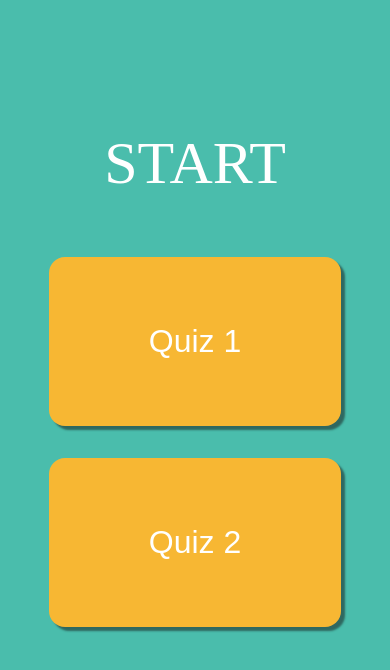
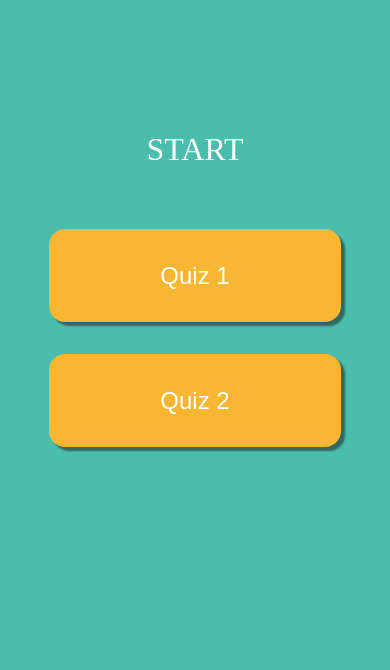
Before and after one commit to KieranDevlin/app-dev-entrance-project, a website: page index.html in a window 390 px wide. Drawn offline with Linux system fonts and the light colour scheme.

Commit message:
update button styles for mobile

```diff
--- a/sass/_elements.scss
+++ b/sass/_elements.scss
@@ -11,7 +11,7 @@ html {
 button {
   border: none;
   width: 75vw;
-  height: 20vh;
+  height: 11vh;
   padding: 1rem;
   border-radius: 1rem;
   box-shadow: 4px 4px 2px 0 $brand_shadow_color;
@@ -33,5 +33,6 @@ button {
 
   @include media($mobile) {
     width: 40vw;
+    height: 20vh;
   }
 }
--- a/sass/_templates.scss
+++ b/sass/_templates.scss
@@ -18,14 +18,18 @@
 .quiz-title {
   text-align: center;
   margin: 2rem 0;
+  font-size: 2rem;
   @include media($mobile) {
     font-size: 4rem;
   }
 }
 
 .quiz-questions {
+  text-align: center;
   margin: 2rem 0;
-  text-align: center;
+  * {
+    font-size: 1.5rem;
+  }
   display: grid;
   grid-template-rows: repeat(2, 2fr);
   grid-template-columns: 2fr;
```
Also changed, not shown: build/css/styles.min.css.
